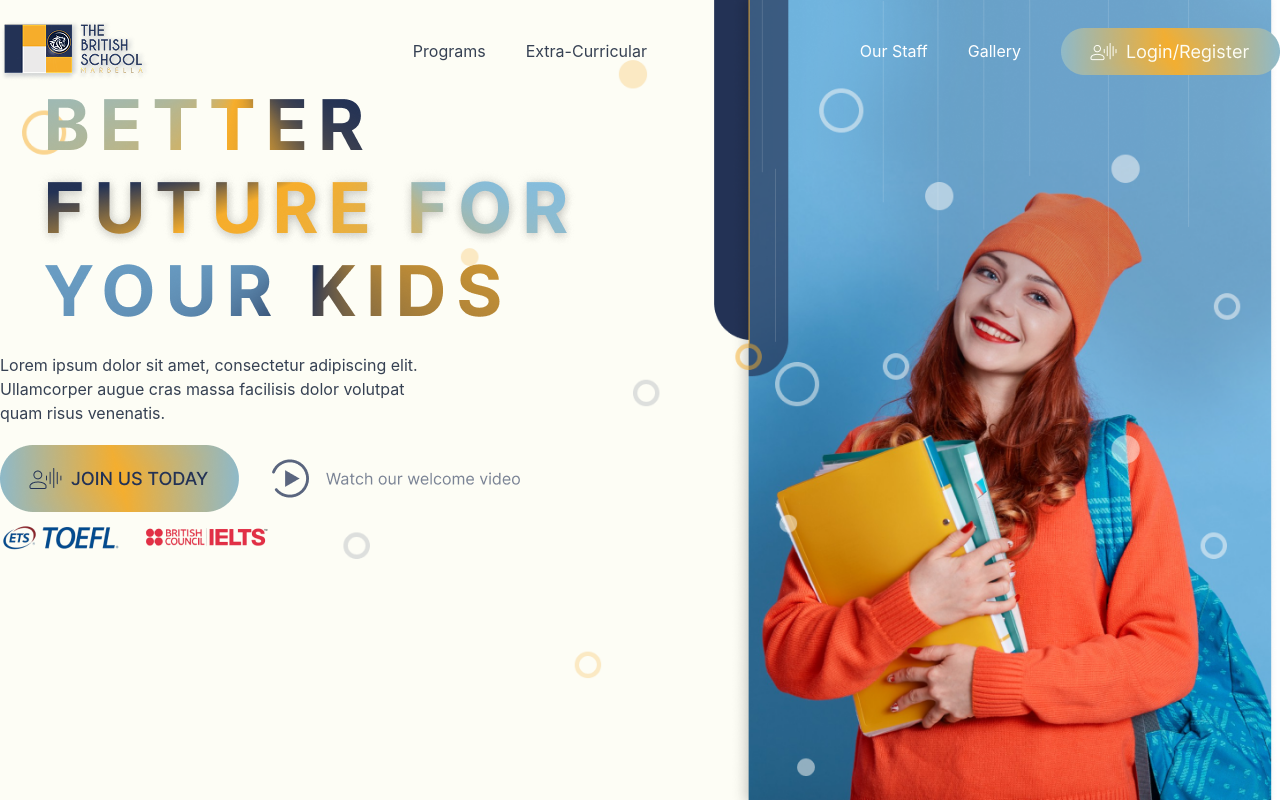
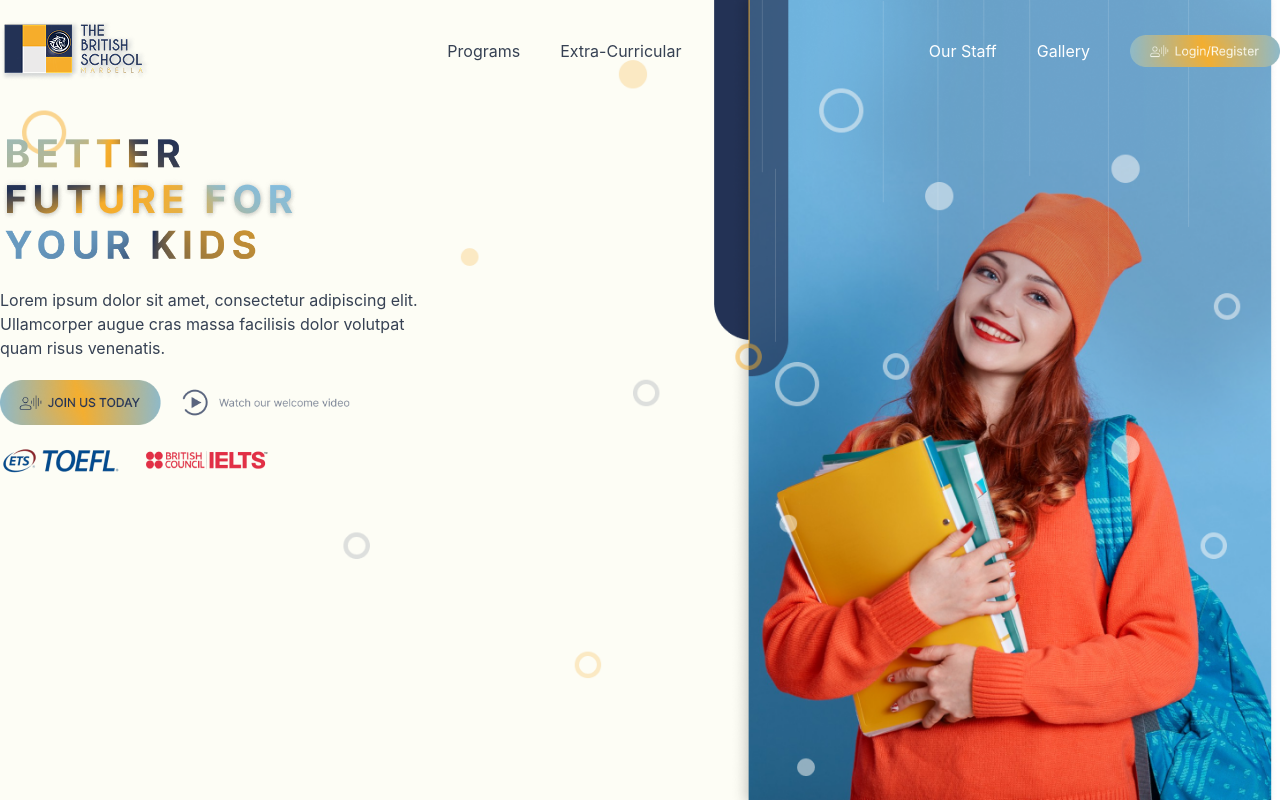
Before and after one commit to johndakshak/school_mgt_dashboard, a website built with Vite: page index.html in a window 1280 px wide. Built offline with nearby package versions, Linux system fonts and the light colour scheme.

Commit message:
chore: completed styling for home page

```diff
--- a/index.html
+++ b/index.html
@@ -17,34 +17,36 @@
         <a href="">Extra-Curricular</a>
       </div>
 
-      <div class="flex items-center text-white gap-10">
+      <div class="flex text-white gap-10">
         <div class="flex items-center gap-10">
           <a href="">Our Staff</a>
           <a href="">Gallery</a>
         </div>
 
         <div>
-          <img src="/images/Frame 1.png" alt="">
+          <img src="/images/Frame 1.png" alt="" class="w-[150px]">
         </div>
       </div>
     </nav>
 
-    <div class="ml-[35px]">
-      <div><img src="/images/Group 3.png" alt=""></div>
+    <div class="mt-12">
+      <div class="container mx-auto">
+        <img src="/images/Group 3.png" alt="" class="w-[300px]">
       </div>
+
 
       <div class="container mx-auto my-5">
         <p class="text-gray-700 w-[450px]">Lorem ipsum dolor sit amet, consectetur adipiscing elit. Ullamcorper augue cras massa facilisis dolor volutpat quam risus venenatis.</p>
       </div>
 
       <div class="container mx-auto">
-      <img src="/images/Frame 3.png" alt="">
+        <img src="/images/Frame 3.png" alt="" class="w-[350px]">
       </div>
 
-    <div class="flex gap-5 container mx-auto mt-2.5
-    ">
+      <div class="flex gap-5 container mx-auto mt-5">
         <img src="/images/1_NJcXlxpFp_6Ppk8-17Dd-Q 1TOEFL.png" alt="">
         <img src="/images/ielts_4 1IELTS.png" alt="">
+      </div>
     </div>
 
   </div>
```
Lines whose indentation alone changed are shown as unchanged.
